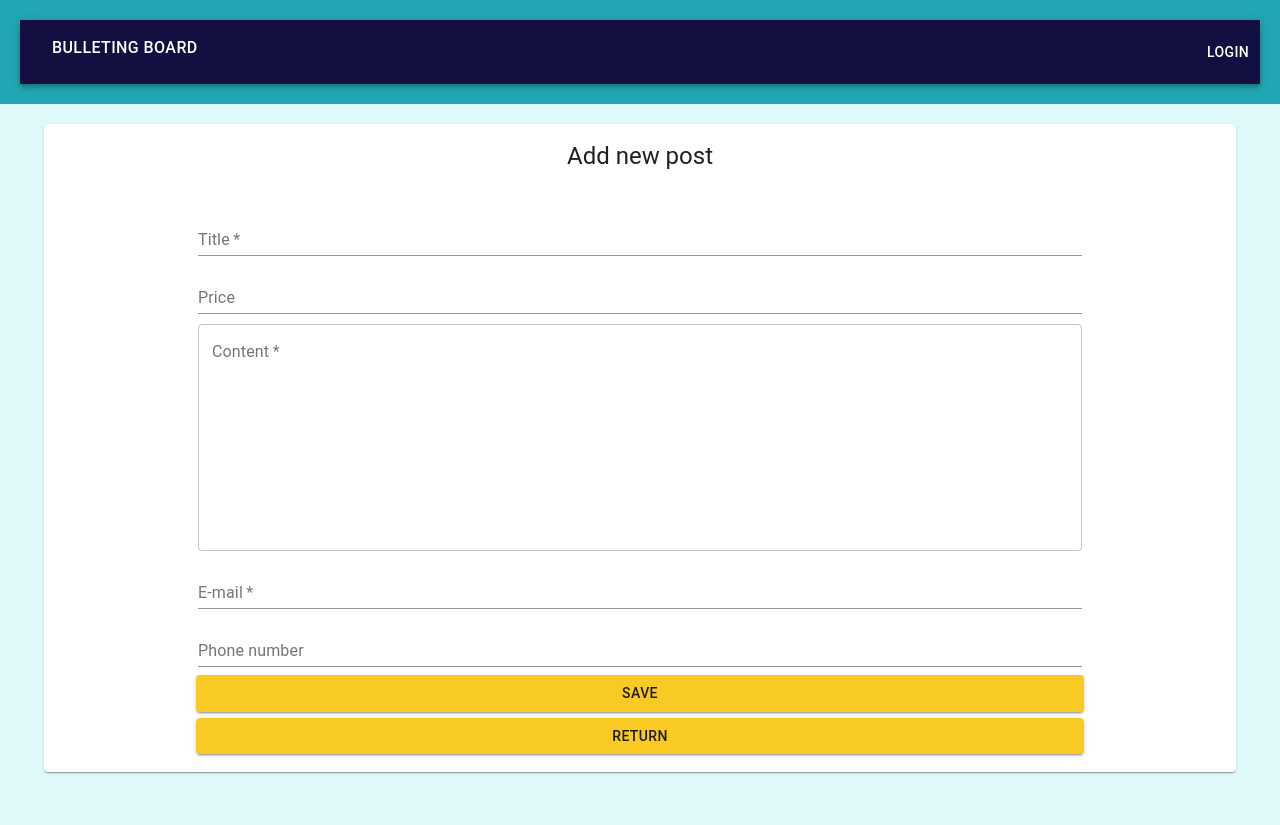
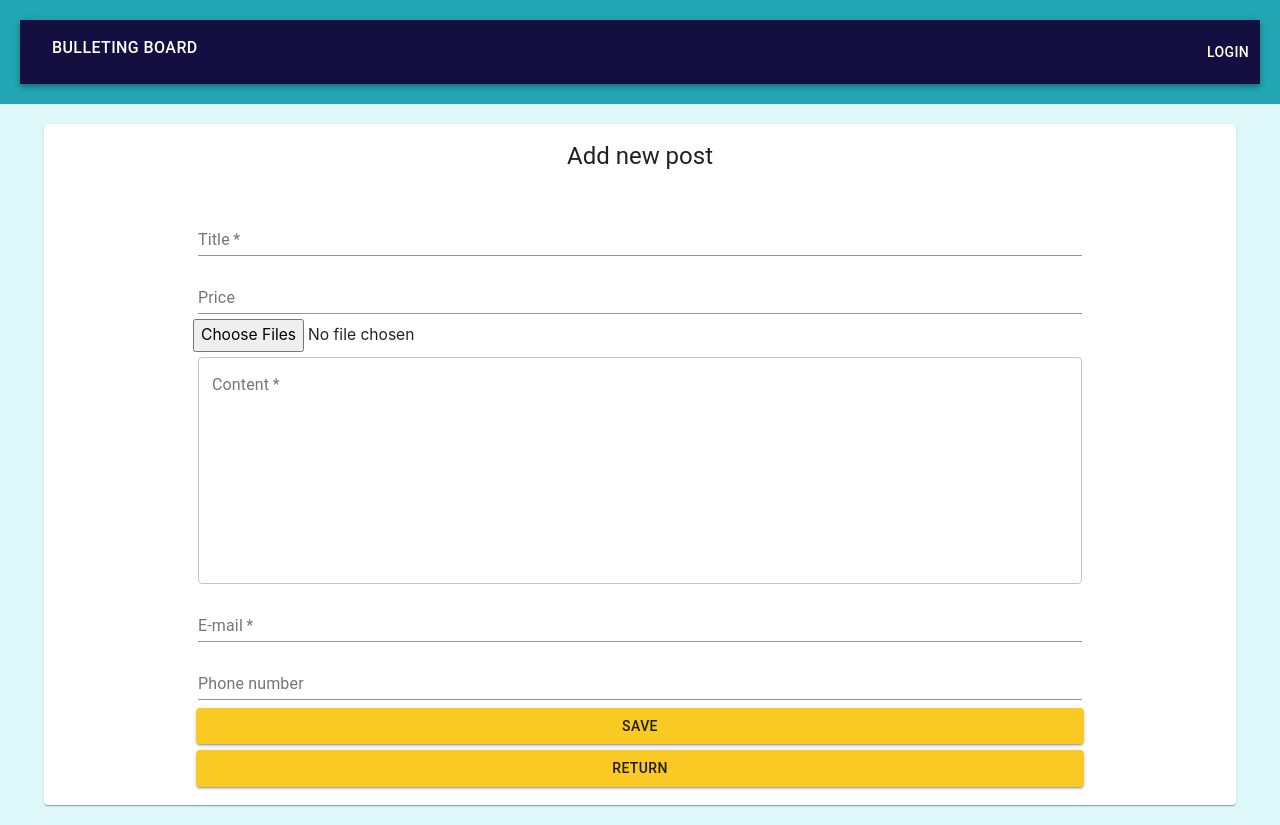
Before and after one commit to m-kw/bulletinBoard, a React (Create React App) app: page /post/add in a window 1280 px wide. Before the commit the page ends 800 px from the top, so only its background shows below. Built offline with nearby package versions, Linux system fonts and the light colour scheme.

Commit message:
Add uploading photo in PostAdd component

```diff
--- a/src/components/views/PostAdd/PostAdd.js
+++ b/src/components/views/PostAdd/PostAdd.js
@@ -50,6 +50,8 @@ const Component = ({ className, addPost }) => {
     });
   };
 
+  console.log('post', post);
+
   return (
     <div className={clsx(className, styles.root)}>
       <Container maxWidth="lg">
@@ -73,6 +75,14 @@ const Component = ({ className, addPost }) => {
               type="number"
               value={post.price}
               onChange={e => handleChange(e, 'price')}
+            />
+            <input
+              accept="image/*"
+              className={styles.input}
+              id="upload-photo"
+              multiple
+              type="file"
+              onChange={e => handleChange(e, 'image')}
             />
             <TextField
               variant="outlined"
--- a/src/components/views/PostAdd/PostAdd.module.scss
+++ b/src/components/views/PostAdd/PostAdd.module.scss
@@ -22,6 +22,10 @@
       .button {
         margin: 3px;
       }
+
+      // .input {
+      //   display: none,
+      // }
     }
   }
 }
```
